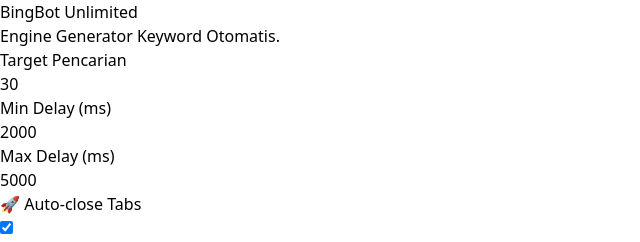
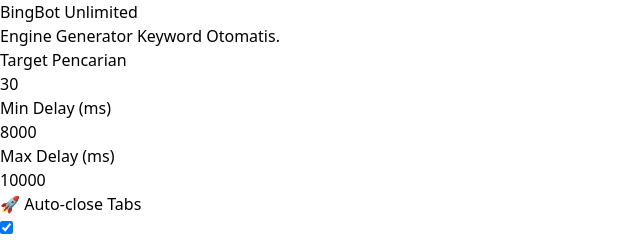
Before and after one commit to yukinoshitawebid/bingbot, a React (Vite) app: page / in a window 1280 px wide. Shown: the top 242 px of the page, without its empty margins (0-640 px from the left). Built offline with nearby package versions, Linux system fonts and the light colour scheme.

Commit message:
Update App.tsx

```diff
--- a/src/App.tsx
+++ b/src/App.tsx
@@ -27,8 +27,8 @@
 // --- Main App ---
 function App() {
   const [numSearches, setNumSearches] = useState<string>('30');
-  const [minDelay, setMinDelay] = useState<string>('2000');
-  const [maxDelay, setMaxDelay] = useState<string>('5000');
+  const [minDelay, setMinDelay] = useState<string>('8000');
+  const [maxDelay, setMaxDelay] = useState<string>('10000');
   const [autoClose, setAutoClose] = useState<boolean>(true);
   const [progress, setProgress] = useState<number>(0);
   const [currentQuery, setCurrentQuery] = useState<string>(""); // Untuk menampilkan apa yang sedang dicari
```
